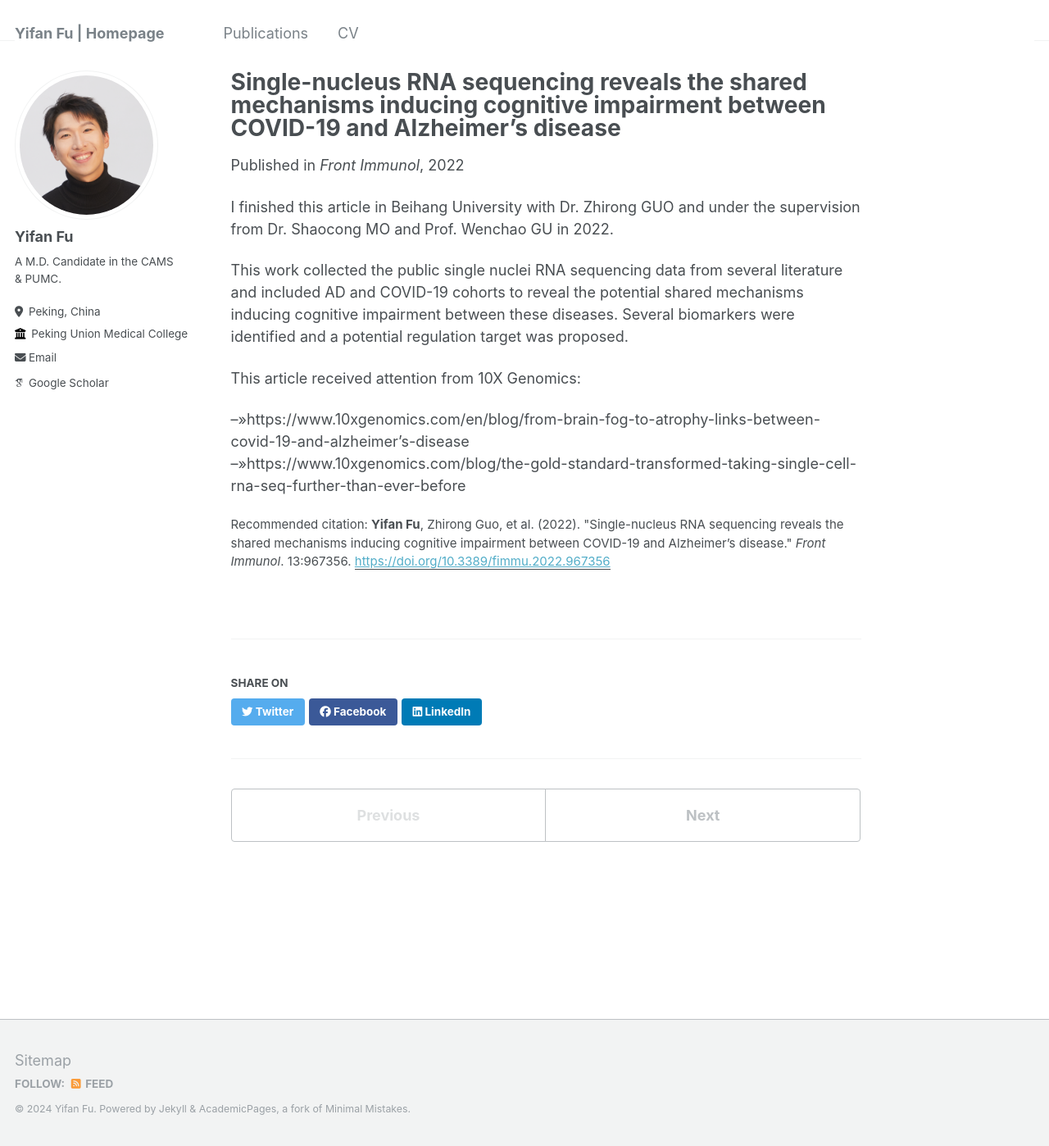
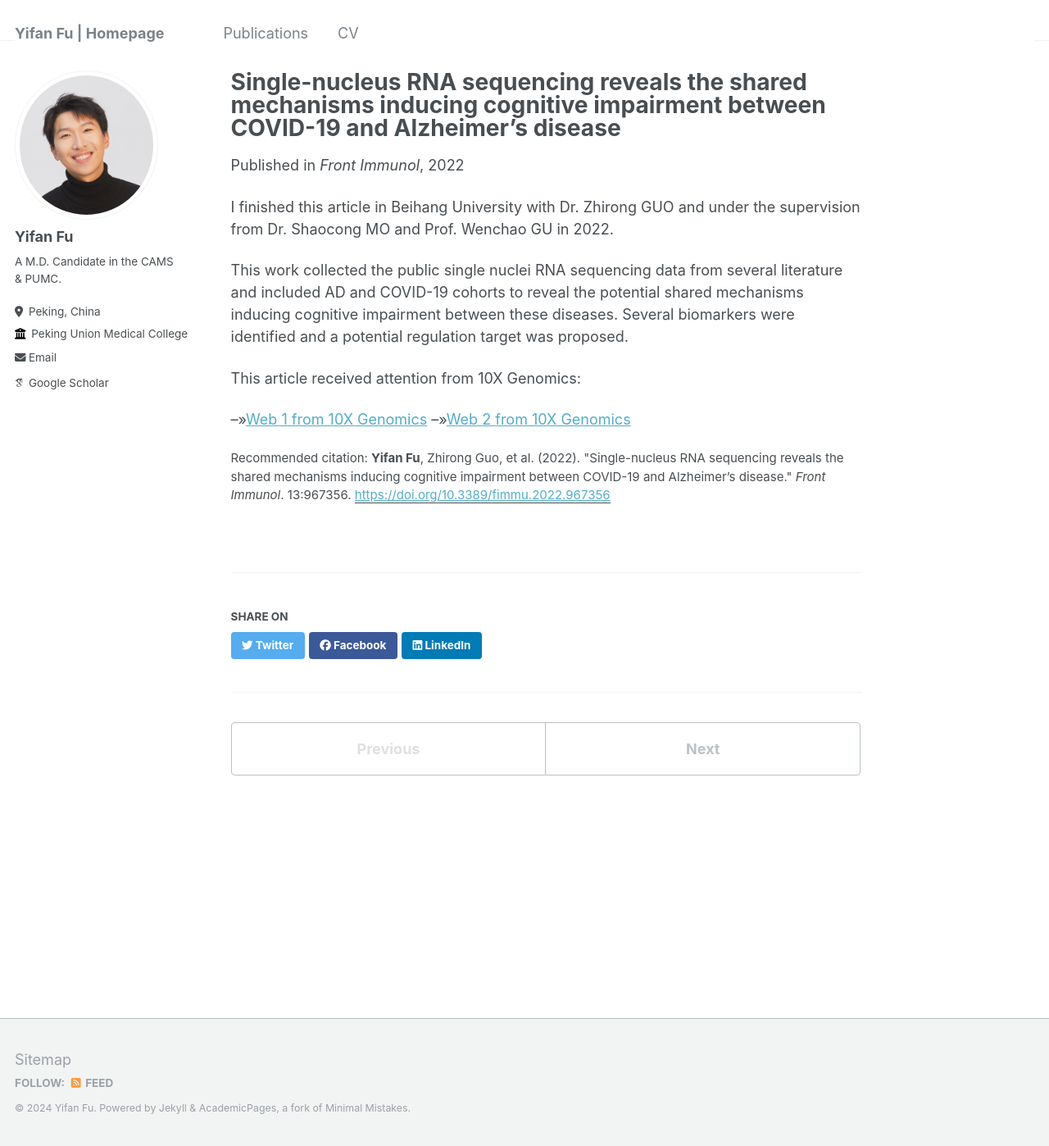
Before and after one commit to yifanfu01/yifanfu01.github.io, a Jekyll site: the page built from _publications/2022FII.md, in a window 1280 px wide and 1398 px high. Shown: the whole window at 82% size. Built offline with Jekyll 4.4.1, drawn with Linux system fonts in a browser that asks for light colours; some web fonts are replaced.

Commit message:
Update 2022FII.md

```diff
--- a/_publications/2022FII.md
+++ b/_publications/2022FII.md
@@ -15,5 +15,5 @@ This work collected the public single nuclei RNA sequencing data from several li
 
 This article received attention from 10X Genomics:
 
--->>https://www.10xgenomics.com/en/blog/from-brain-fog-to-atrophy-links-between-covid-19-and-alzheimer’s-disease
--->>https://www.10xgenomics.com/blog/the-gold-standard-transformed-taking-single-cell-rna-seq-further-than-ever-before
+-->>[Web 1 from 10X Genomics](https://www.10xgenomics.com/en/blog/from-brain-fog-to-atrophy-links-between-covid-19-and-alzheimer’s-disease)
+-->>[Web 2 from 10X Genomics](https://www.10xgenomics.com/blog/the-gold-standard-transformed-taking-single-cell-rna-seq-further-than-ever-before)
```
